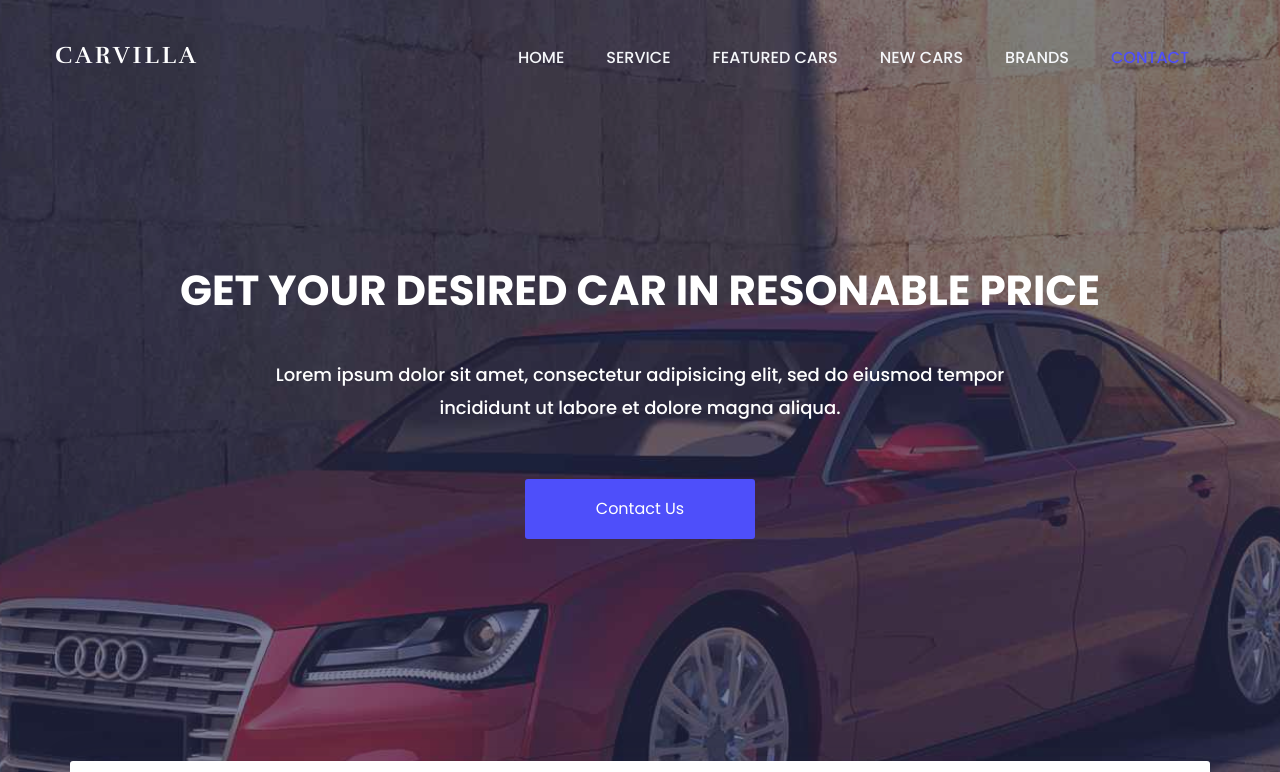
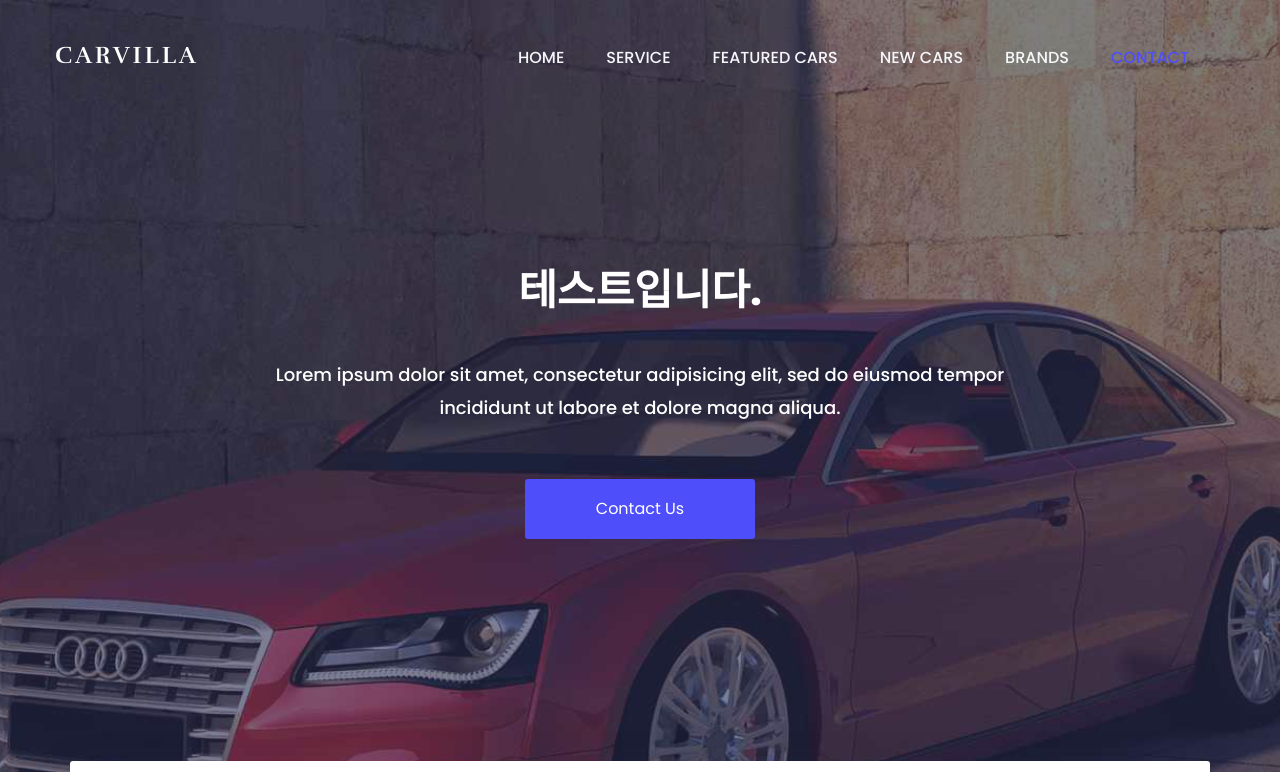
Before and after one commit to jinhyeokAn/RXOIRPage, a plain HTML site: page index.html in a window 1280 px wide. Shown: the top 772 px of the page. Drawn offline with nearby package versions, Linux system fonts and the light colour scheme.

Commit message:
Update index.html

```diff
--- a/index.html
+++ b/index.html
@@ -105,7 +105,7 @@
 
 			<div class="container">
 				<div class="welcome-hero-txt">
-					<h2>get your desired car in resonable price</h2>
+					<h2>테스트입니다.</h2>
 					<p>
 						Lorem ipsum dolor sit amet, consectetur adipisicing elit, sed do eiusmod tempor incididunt ut labore et dolore   magna aliqua.
 					</p>
```
